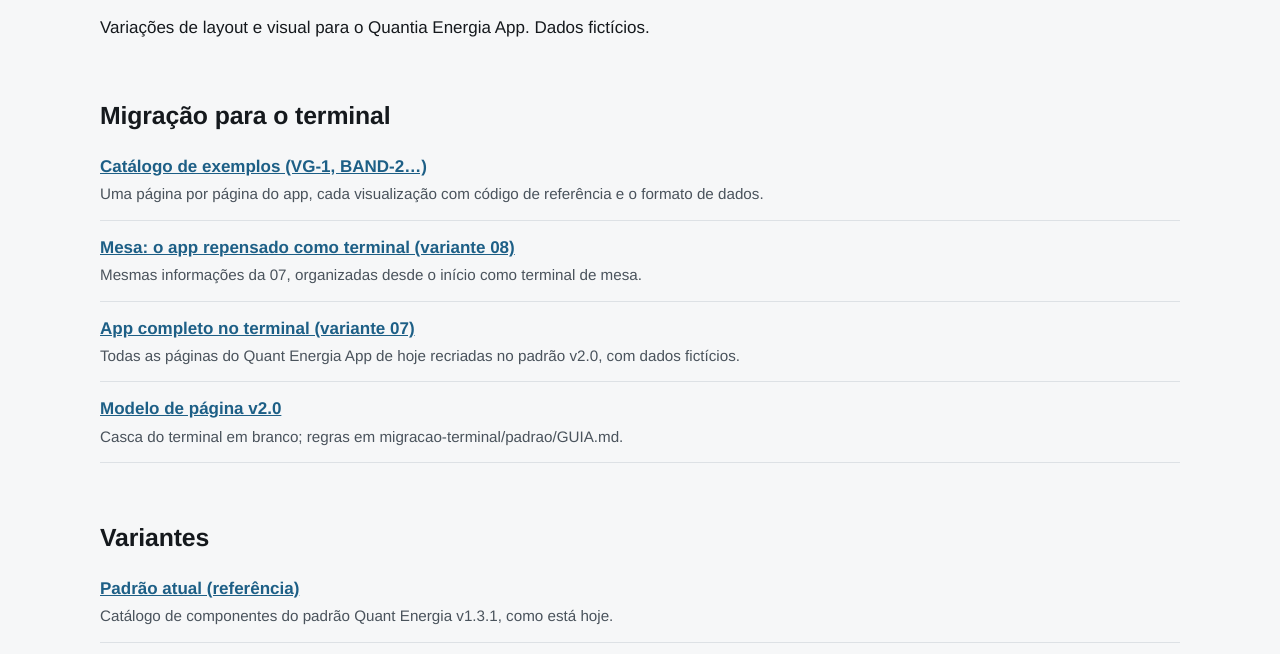
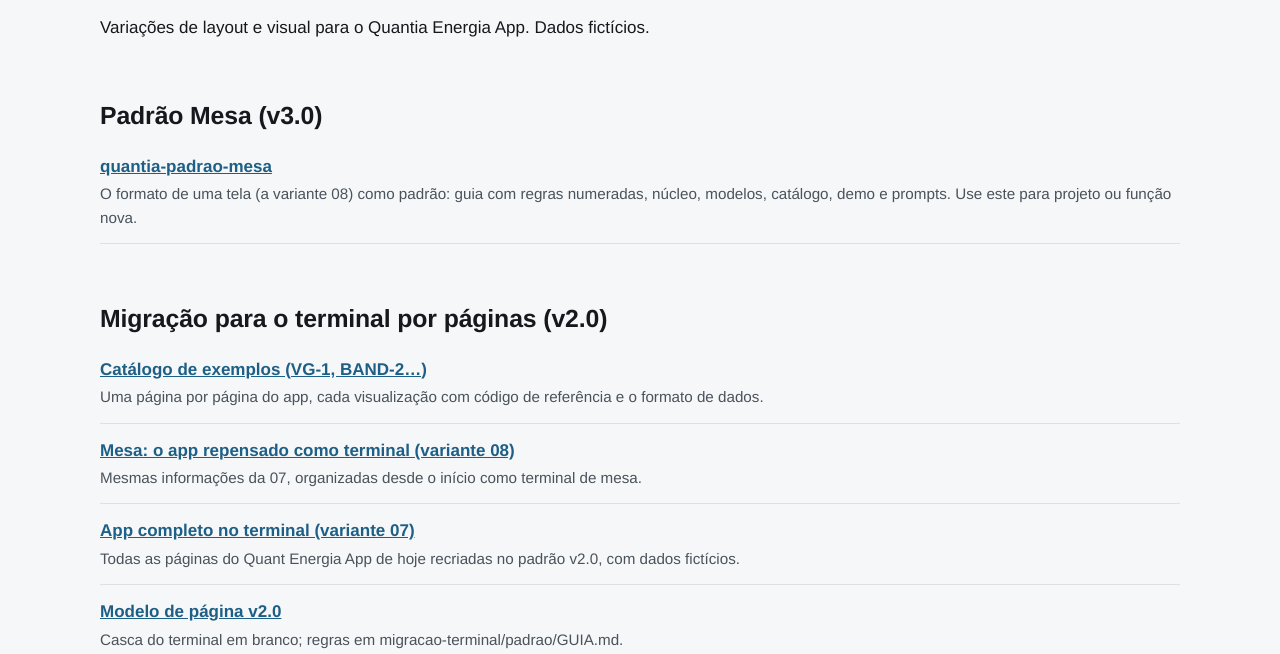
Before and after one commit to pimenta-arthur/quantia-ui-lab, a plain HTML site: page index.html in a window 1280 px wide. Shown: the part 130-784 px from the top of the page. Drawn offline with Linux system fonts and the light colour scheme.

Commit message:
Aponta o laboratório para o padrão Mesa (quantia-padrao-mesa)
README, CLAUDE.md, galeria, README da migração e da 08: o formato de uma tela virou o padrão Mesa v3.0 num
repositório próprio; os exemplos de migracao-terminal/ ficam marcados como do terminal por páginas (v2.0).

Co-Authored-By: Claude Opus 5.5 <noreply@anthropic.com>

```diff
--- a/index.html
+++ b/index.html
@@ -20,7 +20,13 @@
     <div class="meta"><span>Variações de layout e visual para o Quantia Energia App. Dados fictícios.</span></div>
   </section>
   <section>
-    <h2>Migração para o terminal</h2>
+    <h2>Padrão Mesa (v3.0)</h2>
+    <ul class="pacote">
+      <li><a href="https://github.com/pimenta-arthur/quantia-padrao-mesa">quantia-padrao-mesa</a><span>O formato de uma tela (a variante 08) como padrão: guia com regras numeradas, núcleo, modelos, catálogo, demo e prompts. Use este para projeto ou função nova.</span></li>
+    </ul>
+  </section>
+  <section>
+    <h2>Migração para o terminal por páginas (v2.0)</h2>
     <ul class="pacote">
       <li><a href="migracao-terminal/exemplos/index.html">Catálogo de exemplos (VG-1, BAND-2…)</a><span>Uma página por página do app, cada visualização com código de referência e o formato de dados.</span></li>
       <li><a href="variantes/08-mesa-terminal/index.html">Mesa: o app repensado como terminal (variante 08)</a><span>Mesmas informações da 07, organizadas desde o início como terminal de mesa.</span></li>
```
Also changed, not shown: 4 other files.
